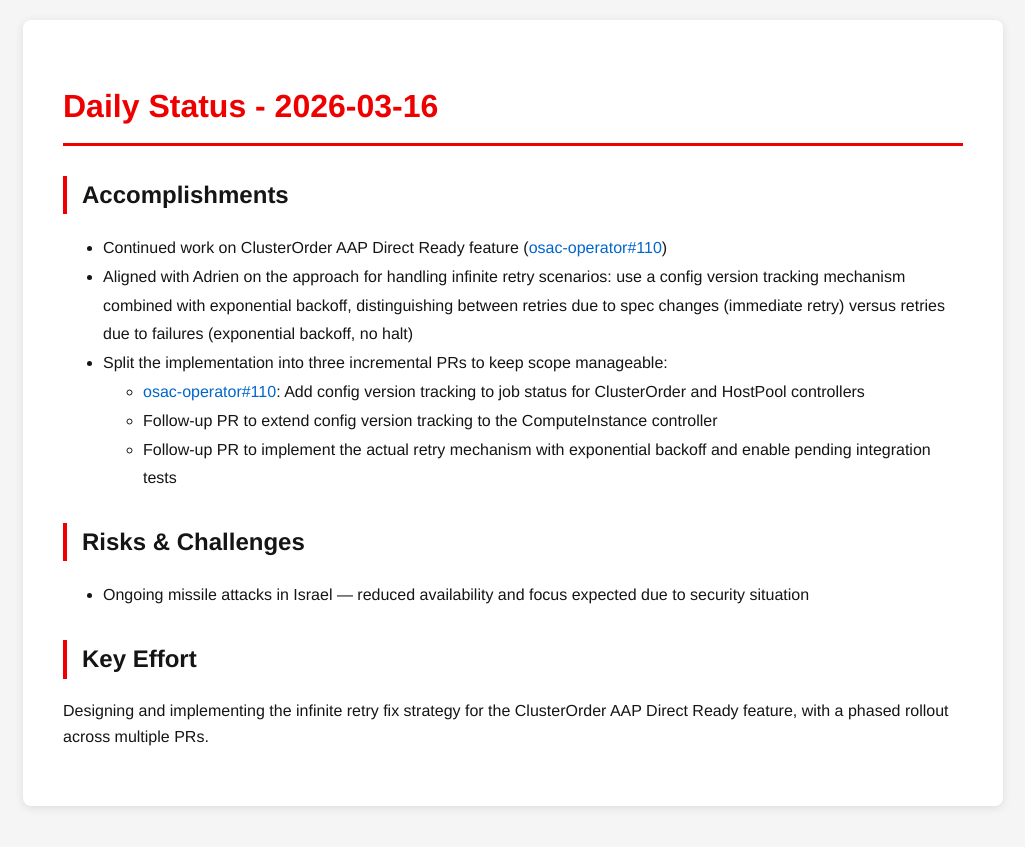
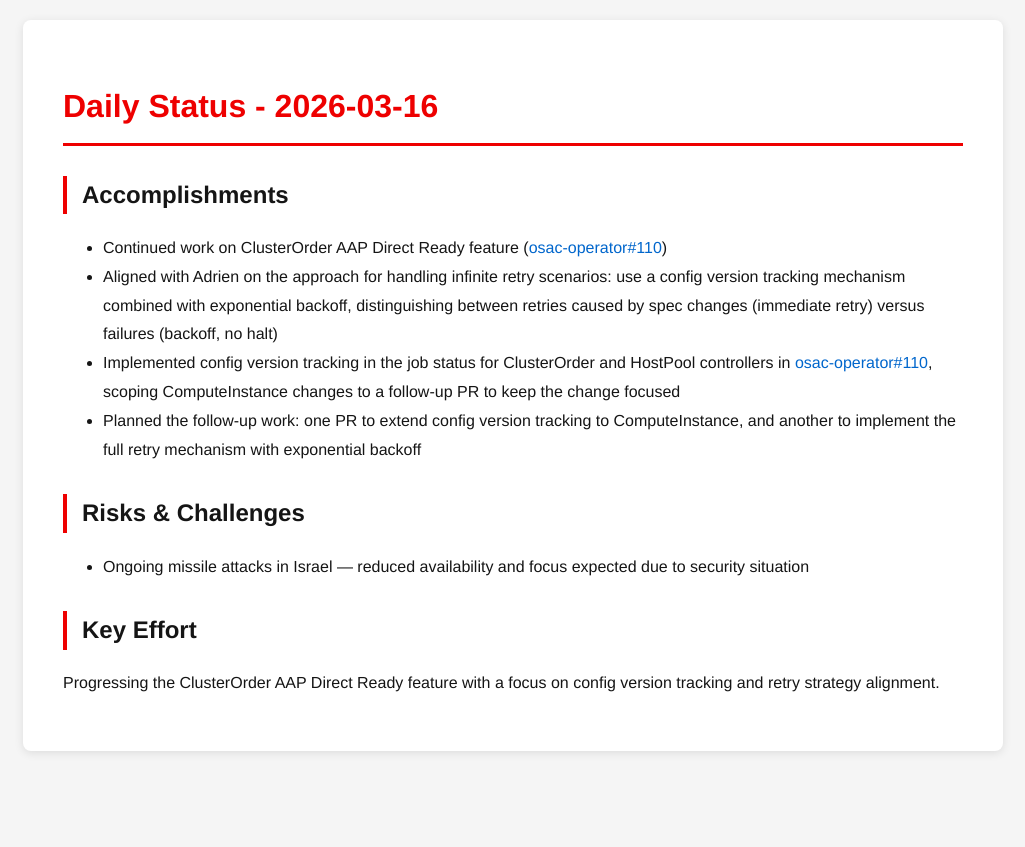
Before and after one commit to tzvatot/daily-status, a Jekyll site: the page built from 2026-03-16.md, in a window 1280 px wide. Shown: the top 847 px of the page, without its empty margins (127-1152 px from the left). Built offline with Jekyll 4.4.1, drawn with Linux system fonts in a browser that asks for light colours.

Commit message:
Daily status update - 2026-03-16

```diff
--- a/2026-03-16.md
+++ b/2026-03-16.md
@@ -8,14 +8,12 @@ date: 2026-03-16
 
 ## Accomplishments
 - Continued work on ClusterOrder AAP Direct Ready feature ([osac-operator#110](https://github.com/osac-project/osac-operator/pull/110))
-- Aligned with Adrien on the approach for handling infinite retry scenarios: use a config version tracking mechanism combined with exponential backoff, distinguishing between retries due to spec changes (immediate retry) versus retries due to failures (exponential backoff, no halt)
-- Split the implementation into three incremental PRs to keep scope manageable:
-  - [osac-operator#110](https://github.com/osac-project/osac-operator/pull/110): Add config version tracking to job status for ClusterOrder and HostPool controllers
-  - Follow-up PR to extend config version tracking to the ComputeInstance controller
-  - Follow-up PR to implement the actual retry mechanism with exponential backoff and enable pending integration tests
+- Aligned with Adrien on the approach for handling infinite retry scenarios: use a config version tracking mechanism combined with exponential backoff, distinguishing between retries caused by spec changes (immediate retry) versus failures (backoff, no halt)
+- Implemented config version tracking in the job status for ClusterOrder and HostPool controllers in [osac-operator#110](https://github.com/osac-project/osac-operator/pull/110), scoping ComputeInstance changes to a follow-up PR to keep the change focused
+- Planned the follow-up work: one PR to extend config version tracking to ComputeInstance, and another to implement the full retry mechanism with exponential backoff
 
 ## Risks & Challenges
 - Ongoing missile attacks in Israel — reduced availability and focus expected due to security situation
 
 ## Key Effort
-Designing and implementing the infinite retry fix strategy for the ClusterOrder AAP Direct Ready feature, with a phased rollout across multiple PRs.
+Progressing the ClusterOrder AAP Direct Ready feature with a focus on config version tracking and retry strategy alignment.
```
